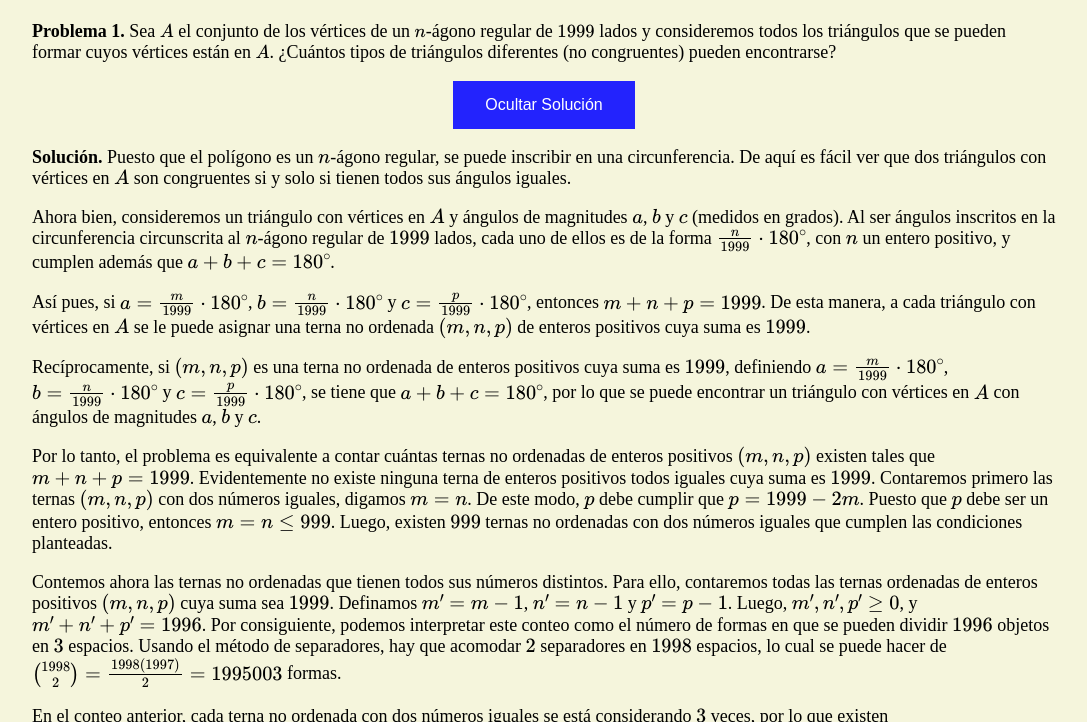
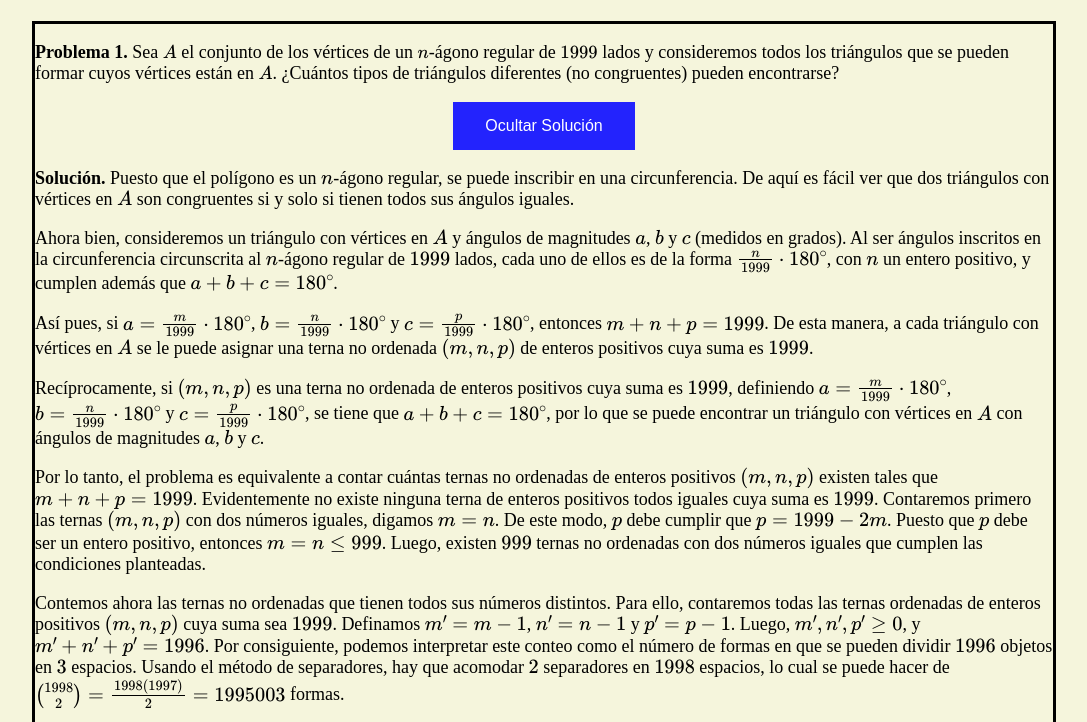
Before and after one commit to IV4NGM/Proyectos-personales, a plain HTML site: page Prueba.html in a window 1280 px wide. Both pictures are taken after a click on the button "Mostrar Solución". Shown: the part 69-791 px from the top of the page, without its empty margins (96-1183 px from the left). Drawn offline with nearby package versions, Linux system fonts and the light colour scheme.

Commit message:
Bordes añadidos

```diff
--- a/Prueba.css
+++ b/Prueba.css
@@ -7,7 +7,11 @@ body{
     overflow-y: scroll;
 }
 
-#sol{
+.probsol{
+    border-style: solid;
+}
+
+.sol{
   display: none;
 }
 
--- a/Prueba.html
+++ b/Prueba.html
@@ -10,16 +10,17 @@
     <script id="MathJax-script" async src="https://cdn.jsdelivr.net/npm/mathjax@3/es5/tex-mml-chtml.js"></script>
     <script src="Prueba.js"></script>
 
-    <title>Document</title>
+    <title>Problemas de matemáticas</title>
 </head>
 <body>
 
 <h1 style= text-align:center>Problemas de matemáticas</h1>
+<div class="probsol">
 <p><strong>Problema 1.</strong> Sea \(A\) el conjunto de los vértices de un \(n\)-ágono regular de \(1999\) lados y
     consideremos todos los triángulos que se pueden formar cuyos vértices están en \(A\). ¿Cuántos tipos de triángulos diferentes
      (no congruentes) pueden encontrarse?</p>
-<button onclick="myFunction()" id="botonsolucion" class="button">Mostrar Solución</button>
-<div id="sol">
+<button onclick="myFunction('botonsolucion1', 'sol1')" id="botonsolucion1" class="button">Mostrar Solución</button>
+<div class="sol" id="sol1">
 <p> <strong>Solución. </strong>Puesto que el polígono es un \(n\)-ágono regular, se puede inscribir en una circunferencia. De aquí es fácil ver que dos triángulos con vértices en \(A\) son congruentes si y solo si tienen todos sus ángulos iguales. </p>
 <p> Ahora bien, consideremos un triángulo con vértices en \(A\) y ángulos de magnitudes \(a\), \(b\) y \(c\) (medidos en grados). Al ser ángulos inscritos en la circunferencia circunscrita al \(n\)-ágono regular de \(1999\) lados, cada uno de ellos es de la forma \(\frac{n}{1999}\cdot 180^{\circ}\), con \(n\) un entero positivo, y cumplen además que \(a+b+c=180^{\circ}\). </p>
 <p> Así pues, si \(a=\frac{m}{1999}\cdot 180^{\circ}\), \(b=\frac{n}{1999}\cdot 180^{\circ}\) y \(c=\frac{p}{1999}\cdot 180^{\circ}\), entonces \(m+n+p=1999\). De esta manera, a cada triángulo con vértices en \(A\) se le puede asignar una terna no ordenada \((m, n, p)\) de enteros positivos cuya suma es \(1999\). </p>
@@ -29,6 +30,7 @@
 <p> En el conteo anterior, cada terna no ordenada con dos números iguales se está considerando \(3\) veces, por lo que existen \(1995003-3(999)=1992006\) ternas ordenadas con todos sus elementos distintos. Puesto que los números de cada una de estas ternas se pueden ordenar de \(3!=6\) formas, hay \(\frac{1992006}{6}=332001\) ternas no ordenadas con todos sus elementos distintos cuya suma es \(1999\). </p>
 <p> Por lo tanto, hay \(999+332001=333000\) ternas que cumplen con lo pedido, por lo que existen \(333000\) tipos de triángulos diferentes (no congruentes) que satisfacen las condiciones del problema.</p>
 </div>
+</div>
 </body>
 <footer>Iván G M</footer>
 </html>
--- a/Prueba.js
+++ b/Prueba.js
@@ -1,6 +1,6 @@
-function myFunction() {
-    var x = document.getElementById('sol');
-    var y = document.getElementById('botonsolucion');
+function myFunction(botonid, solid) {
+    var x = document.getElementById(solid);
+    var y = document.getElementById(botonid);
     if (x.style.display == 'block') {
       x.style.display = 'none';
       y.innerHTML='Mostrar Solución'
```
